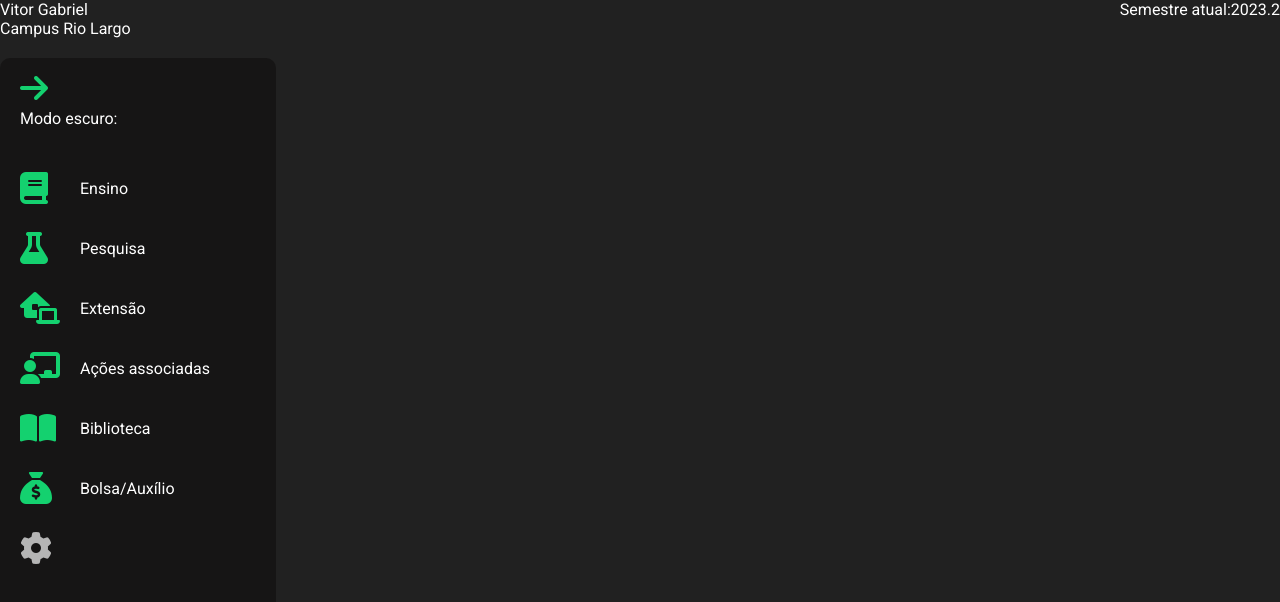
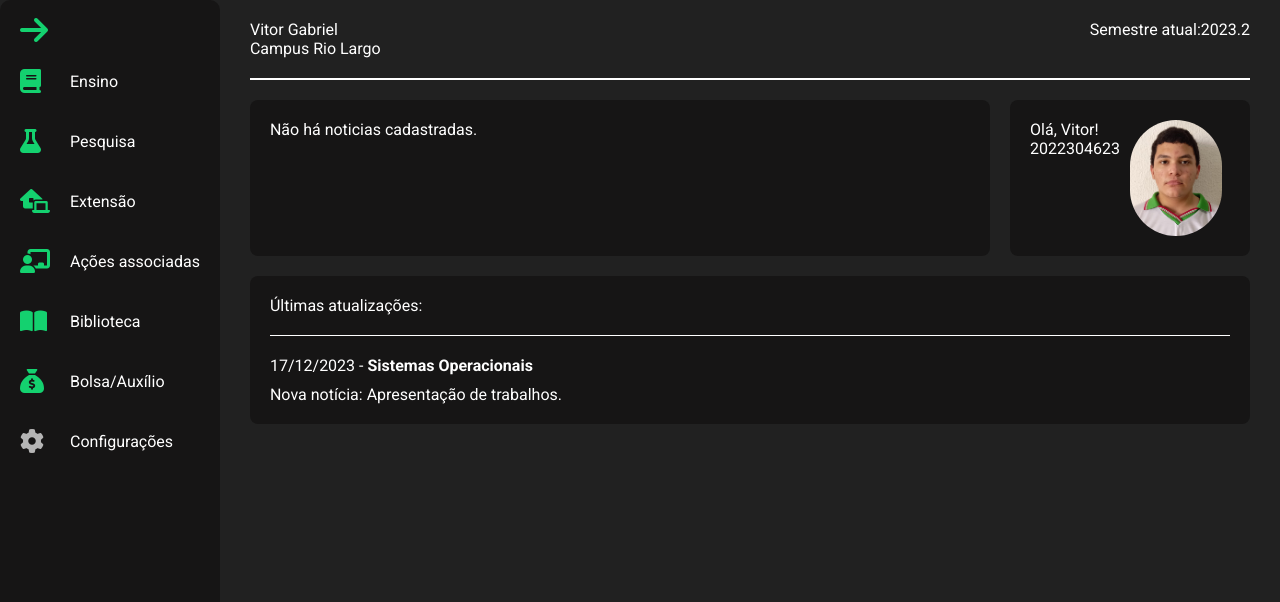
Before and after one commit to vitor-gss/projeto-sigaa, a plain HTML site: page html/index.html in a window 1280 px wide. Drawn offline with Linux system fonts and the light colour scheme.

Commit message:
Adição do noticias, atualizações e perfil do aluno

```diff
--- a/css/estilos.css
+++ b/css/estilos.css
@@ -3,20 +3,31 @@ body {
     color: white;
     font-family: 'Roboto', sans-serif;
     margin: 0;
-    overflow: hidden;
+
+    display: grid;
+    grid-template-columns: auto 1fr;
+    grid-template-areas: "sidebar main";
+
+    /* overflow: hidden; */
 }
 
-/* Header*/
+/* Main*/
+main {
+    display: block;
+    padding: 20px 30px 30px 30px;
+}
 
 header {
     display: flex;
     flex-direction: row;
     justify-content: space-between;
 
-    position: relative;
+    /* position: relative; */
     z-index: 1;
 
     padding-bottom: 20px;
+
+    border-bottom: 2px solid white;
 }
 
 .info-aluno {
@@ -31,7 +42,7 @@ header {
 
 /* Menu lateral*/
 
-.logo img{
+.logo img {
     max-width: 40%;
 }
 
@@ -50,8 +61,8 @@ header {
     display: flex;
     flex-direction: column;
 
-    position: relative;
     z-index: 2;
+    grid-area: sidebar;
 
     border-radius: 10px;
     gap: 10px;
@@ -67,7 +78,7 @@ header {
 
 .icon-menu-lateral {
     width: 30px;
-    padding-right: 30px;
+    padding-right: 20px;
 }
 
 .modo-escuro {
@@ -83,13 +94,16 @@ header {
     transition: margin 0.3s;
 }
 
+span {
+    padding-right: 20px;
+}
 
 .menu-lateral.retraido {
-    width: 4%;
+    /* width: 4%; */
 }
 
 .menu-lateral.expandido {
-    width: 20%;
+    /* width: 20%; */
 }
 
 .menu-lateral.retraido .opcoes .opcoes-menu-lateral span,
@@ -97,6 +111,65 @@ header {
     display: none
 }
 
-.final{
+.final {}
+
+/* Box */
+.box {
+    background-color: #161515;
+    color: white;
+
+    border-radius: 8px;
+}
+
+/* Perfil aluno */
+.perfil-aluno{
+    display: flex;
+    flex-direction: row;
+    gap: 10px;
+
+    float: right;
+    margin-left: 20px;
+    margin-bottom: 20px;
+    height: 15%;
+}
+
+.foto>img{
+    object-fit: cover;
+    border-radius: 100px;
+    max-height: 100%;
+}
+
+.infos{
 
 }
+
+/* Noticias */
+.noticias {
+    display: flex;
+    flex-direction: column;
+    height: 15%;
+}
+
+/* Atualizações */
+.cabecalho {
+    border-bottom: 1px solid white;
+    padding-bottom: 20px;
+    margin-bottom: 20px;
+}
+
+.conteudo-atualizacoes {
+    display: flex;
+    flex-direction: column  ;
+
+    gap: 10px;
+}
+
+strong:hover{
+    cursor: pointer;
+    color: #14d16f;
+}
+
+.config-geral {
+    margin-top: 20px;
+    padding: 20px;
+}
--- a/html/index.html
+++ b/html/index.html
@@ -8,61 +8,83 @@
     <link rel="stylesheet" href="/css/estilos.css">
     <link rel="preconnect" href="https://fonts.googleapis.com">
     <link rel="preconnect" href="https://fonts.gstatic.com" crossorigin>
-    <link href="https://fonts.googleapis.com/css2?family=Roboto&display=swap" rel="stylesheet">
+    <link href="https://fonts.googleapis.com/css2?family=Roboto:wght@100;300;400;500;700;900&display=swap"
+        rel="stylesheet">
     <script src="https://kit.fontawesome.com/949f4682ad.js" crossorigin="anonymous" defer></script>
 </head>
 
 <body>
-    <header>
-        <div class="info-aluno">
-            <div class="nome-aluno">Vitor Gabriel</div>
-            <div class="nome-campus">Campus Rio Largo</div>
-        </div>
-
-        <div class="semestre-atual">Semestre atual: <div id="semestre-atual"></div>
-        </div>
-    </header>
-
-    <section class="menu-lateral expandido">
+    <aside class="menu-lateral expandido">
         <div class="logo">
             <!-- <img src="/icons/IFAL_RioLargo_vertical_branco.png" alt=""> -->
         </div>
         <div class="botoes-apoio">
             <i class="fa-solid fa-arrow-right fa-2xl icon-menu-lateral" id="toggleButton" style="color: #14d16f;"></i>
-            <div class="modo-escuro">Modo escuro: </div>
         </div>
 
         </div>
         <div class="opcoes">
             <div class="opcoes-menu-lateral">
-                <i class="fa-solid fa-book icon-menu-lateral fa-2xl" style="color: #14d16f;"></i> <span>Ensino</span>
+                <i class="fa-solid fa-book icon-menu-lateral fa-xl" style="color: #14d16f;"></i> <span>Ensino</span>
             </div>
             <div class="opcoes-menu-lateral">
-                <i class="fa-solid fa-flask icon-menu-lateral fa-2xl" style="color: #14d16f;"></i> <span>Pesquisa</span>
+                <i class="fa-solid fa-flask icon-menu-lateral fa-xl" style="color: #14d16f;"></i> <span>Pesquisa</span>
             </div>
             <div class="opcoes-menu-lateral">
-                <i class="fa-solid fa-house-laptop icon-menu-lateral fa-2xl" style="color: #14d16f;"></i>
+                <i class="fa-solid fa-house-laptop icon-menu-lateral fa-xl" style="color: #14d16f;"></i>
                 <span>Extensão</span>
             </div>
             <div class="opcoes-menu-lateral">
-                <i class="fa-solid fa-chalkboard-user icon-menu-lateral fa-2xl" style="color: #14d16f;"></i> <span>Ações
+                <i class="fa-solid fa-chalkboard-user icon-menu-lateral fa-xl" style="color: #14d16f;"></i> <span>Ações
                     associadas</span>
             </div>
             <div class="opcoes-menu-lateral">
-                <i class="fa-solid fa-book-open icon-menu-lateral fa-2xl" style="color: #14d16f;"></i>
+                <i class="fa-solid fa-book-open icon-menu-lateral fa-xl" style="color: #14d16f;"></i>
                 <span>Biblioteca</span>
             </div>
             <div class="opcoes-menu-lateral">
-                <i class="fa-solid fa-sack-dollar icon-menu-lateral fa-2xl" style="color: #14d16f;"></i>
+                <i class="fa-solid fa-sack-dollar icon-menu-lateral fa-xl" style="color: #14d16f;"></i>
                 <span>Bolsa/Auxílio</span>
             </div>
             <div class="opcoes-menu-lateral final">
-                <i class="fa-solid fa-gear fa-2xl" style="color: #b5b5b5;"></i>
+                <i class="fa-solid fa-gear icon-menu-lateral fa-xl" style="color: #b5b5b5;"></i>
+                <span>Configurações</span>
             </div>
-    </section>
+    </aside>
 
-    <footer>
-    </footer>
+    <main>
+        <header>
+            <div class="info-aluno">
+                <div class="nome-aluno">Vitor Gabriel</div>
+                <div class="nome-campus">Campus Rio Largo</div>
+            </div>
+            <div class="semestre-atual">Semestre atual: <div id="semestre-atual"></div>
+            </div>
+        </header>
+        <section class="perfil-aluno box config-geral">
+            <div class="infos">
+                <div class="nome">Olá, Vitor!</div>
+                <div class="num-matricula">2022304623</div>
+            </div>
+            <div class="foto">
+                <img src="/icons/VITOR GABRIEL DA SILVA SANTOS.png" alt="">
+            </div>
+        </section>
+        <section class="noticias box config-geral">
+            <div class="noticia">
+                Não há noticias cadastradas.
+            </div>
+        </section>
+        <section class="atualizacoes box config-geral">
+            <div class="cabecalho">
+                Últimas atualizações:
+            </div>
+            <div class="conteudo-atualizacoes">
+                <div>17/12/2023 - <strong>Sistemas Operacionais</strong></div>
+                <div>Nova notícia: Apresentação de trabalhos.</div>
+            </div>
+        </section>
+    </main>
 
     <!-- Scripts -->
     <script src="/js/semestreAtual.js"></script>
--- a/js/controladorBarraLateral.js
+++ b/js/controladorBarraLateral.js
@@ -1,15 +1,15 @@
 document.getElementById('toggleButton').addEventListener('click', function () {
     var menuLateral = document.querySelector('.menu-lateral');
-    var modoEscuro = document.querySelector('.modo-escuro')
+    // var modoEscuro = document.querySelector('.modo-escuro')
     if(menuLateral.classList.contains("expandido")){
         menuLateral.classList.remove('expandido')
-        modoEscuro.classList.remove('expandido')
+        // modoEscuro.classList.remove('expandido')
         menuLateral.classList.toggle('retraido');
-        modoEscuro.classList.toggle('retraido');
+        // modoEscuro.classList.toggle('retraido');
     }else{
         menuLateral.classList.remove('retraido')
-        modoEscuro.classList.remove('retraido')
+        // modoEscuro.classList.remove('retraido')
         menuLateral.classList.toggle('expandido');
-        modoEscuro.classList.toggle('expandido');
+        // modoEscuro.classList.toggle('expandido');
     }
 });
```
Also changed, not shown: icons/VITOR GABRIEL DA SILVA SANTOS.png (added).
